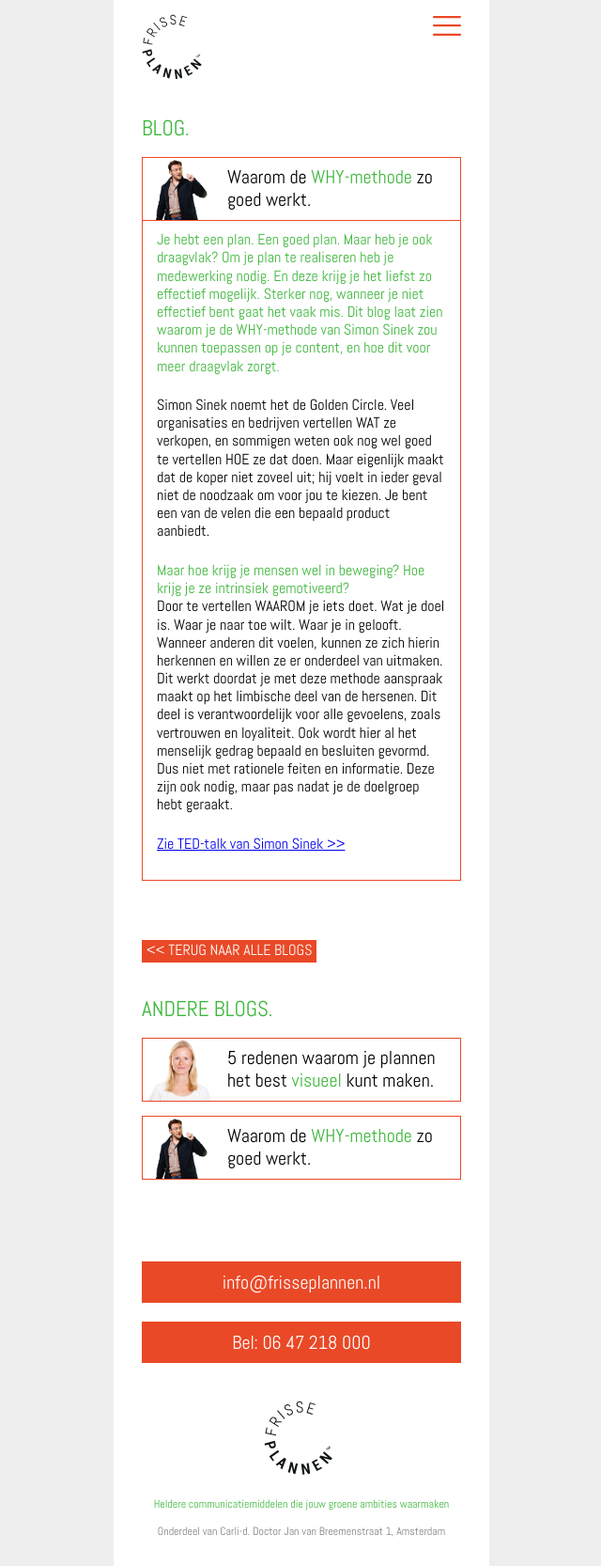
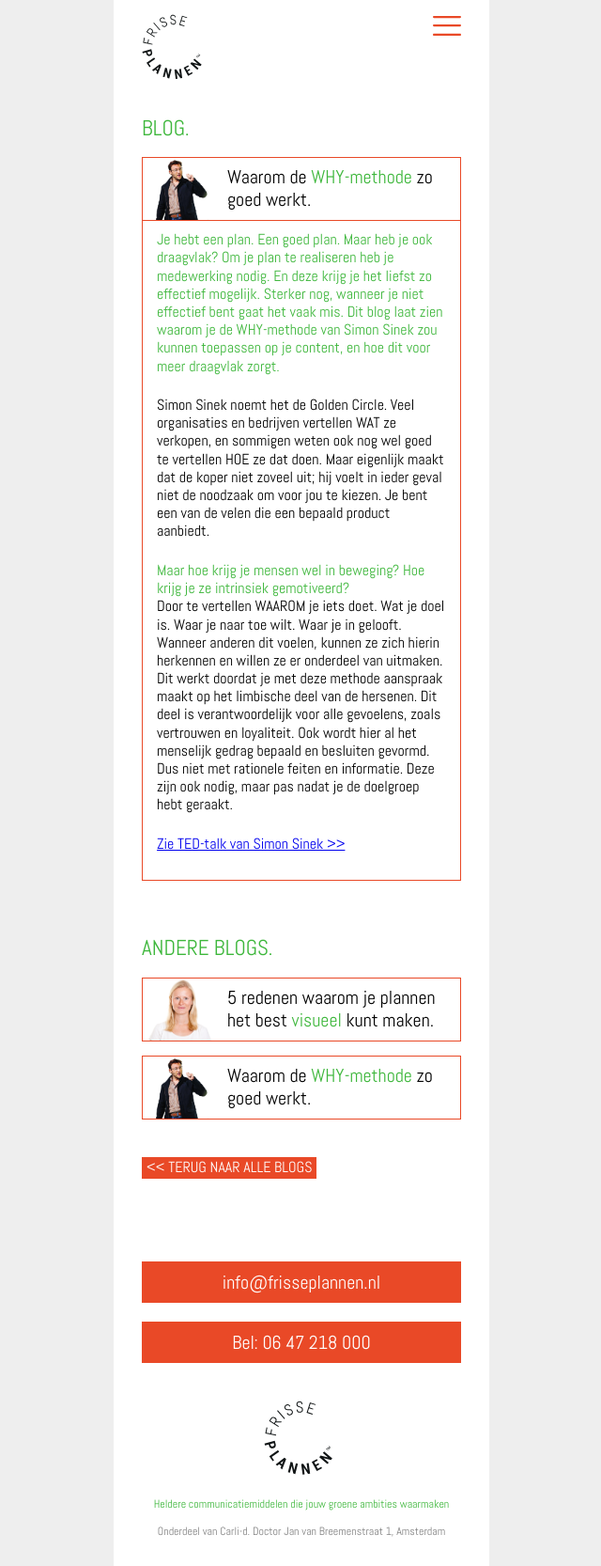
Before and after one commit to jhvanderschee/carli_d, a Jekyll site: the page built from _posts/2019-01-01-blog-why-methode.md, in a window 1280 px wide. Shown: the whole page at 94% size, without its empty margins (319-959 px from the left). Built offline with Jekyll 4.4.1, drawn with Linux system fonts in a browser that asks for light colours.

Commit message:
Update blog.html

```diff
--- a/_layouts/blog.html
+++ b/_layouts/blog.html
@@ -10,10 +10,10 @@
 </div>
 
 <div class="section">
-    <a href="/blogs" class="button"><< Terug naar alle blogs</a><br /><br />
     <strong>ANDERE BLOGS.</strong><br />
     {% for item in site.posts limit:3 %}<a href="{{ item.url }}" class="bloglink"><span style="background: white url({{ item.image }}) center center / contain no-repeat;"></span>{{ item.description | markdownify }}</a>{% endfor %}
     <br />
+        <a href="/blogs" class="button"><< Terug naar alle blogs</a><br /><br />
 </div>
 
 {% include footer.html %}
```
